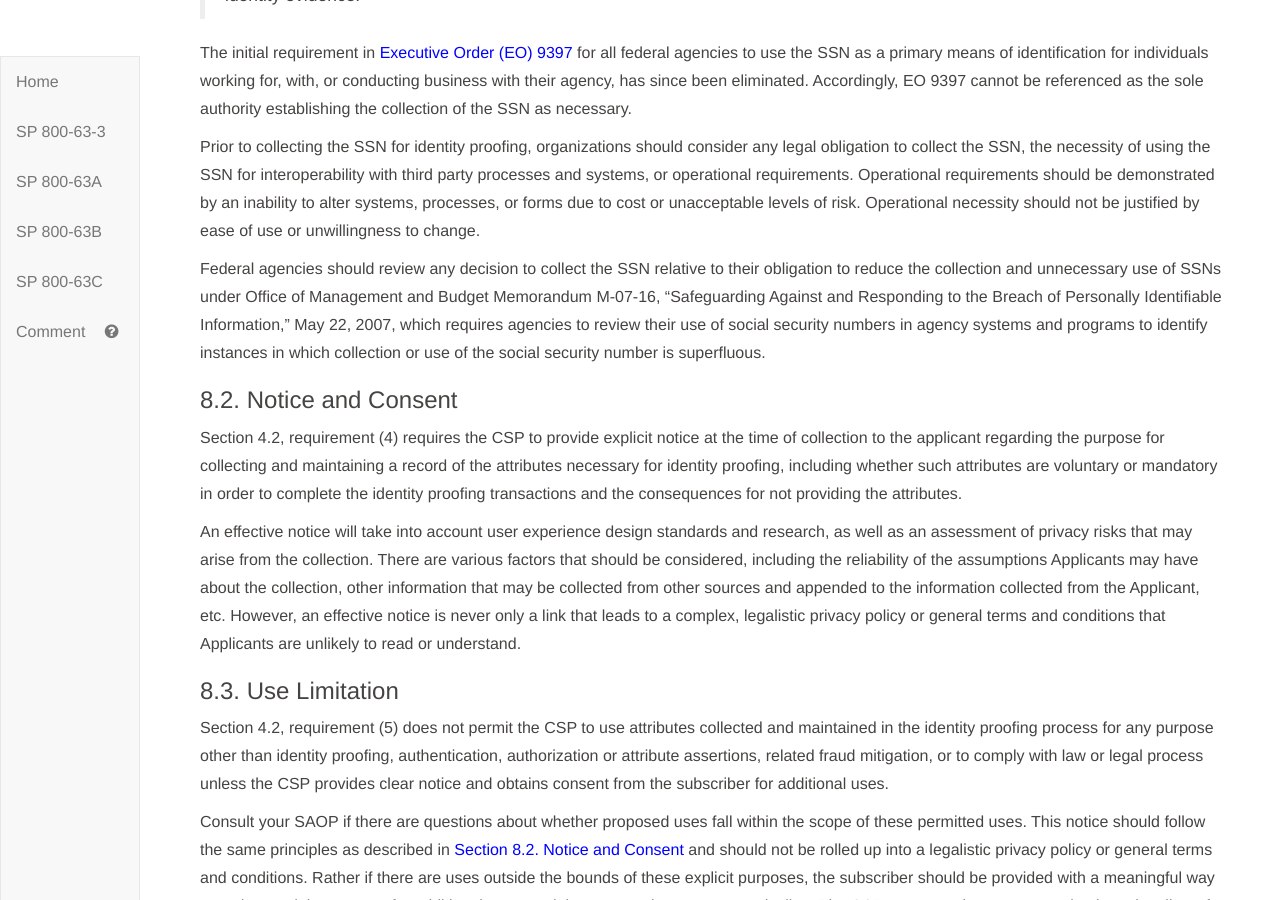
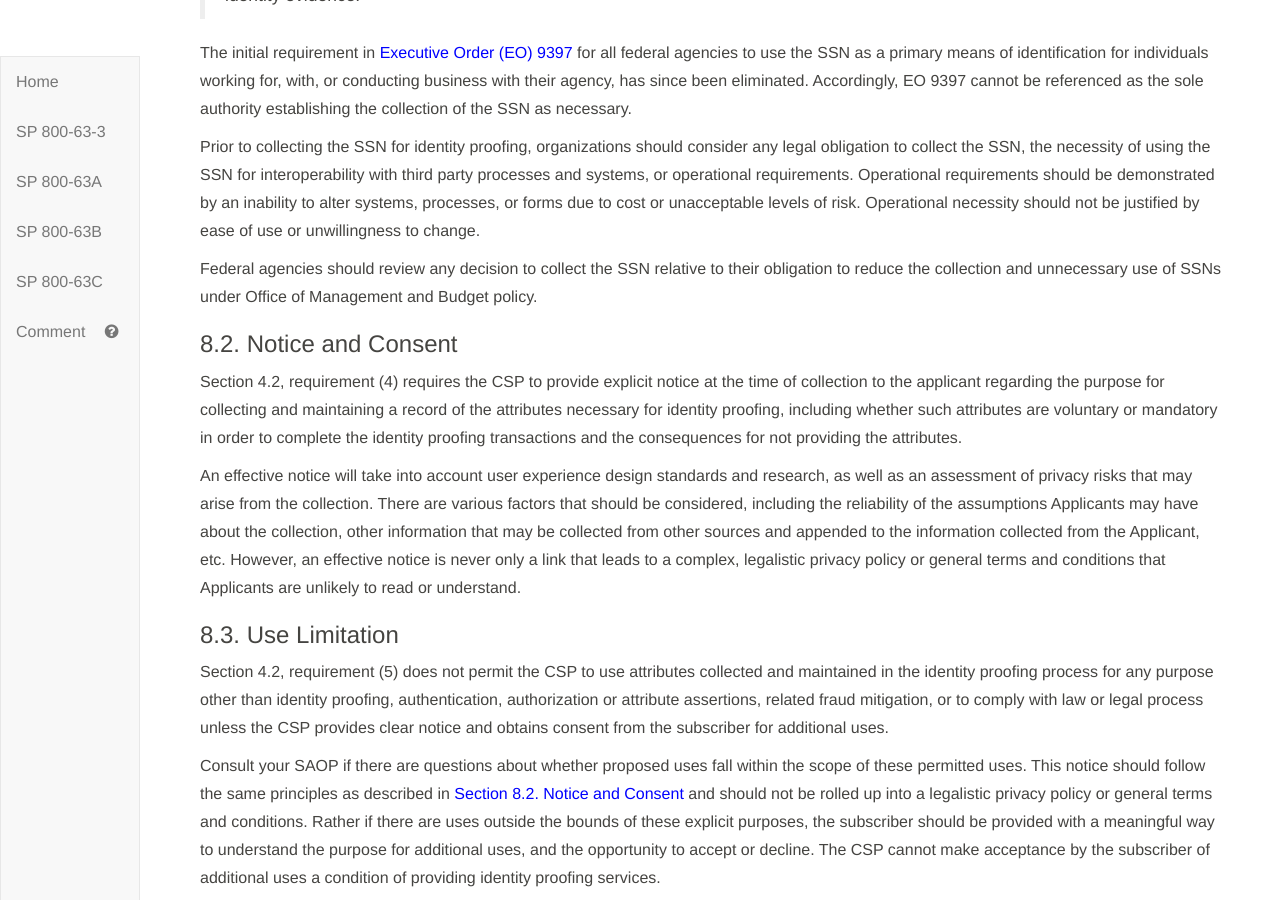
Before and after one commit to usnistgov/800-63-3, a Jekyll site: the page built from sp800-63a/sec8_privacy.md, in a window 1280 px wide and 900 px high, scrolled down 681 px. Built offline with Jekyll 4.4.1, drawn with Linux system fonts in a browser that asks for light colours; our own code applies the rules of GitHub Pages for plain Markdown files.

Commit message:
Closes #1041

```diff
--- a/sp800-63a/sec8_privacy.md
+++ b/sp800-63a/sec8_privacy.md
@@ -22,7 +22,7 @@ The initial requirement in [Executive Order (EO) 9397](#9397) for all federal ag
 
 Prior to collecting the SSN for identity proofing, organizations should consider any legal obligation to collect the SSN, the necessity of using the SSN for interoperability with third party processes and systems, or operational requirements. Operational requirements should be demonstrated by an inability to alter systems, processes, or forms due to cost or unacceptable levels of risk. Operational necessity should not be justified by ease of use or unwillingness to change.
 
-Federal agencies should review any decision to collect the SSN relative to their obligation to reduce the collection and unnecessary use of SSNs under Office of Management and Budget Memorandum M-07-16, "Safeguarding Against and Responding to the Breach of Personally Identifiable Information," May 22, 2007, which requires agencies to review their use of social security numbers in agency systems and programs to identify instances in which collection or use of the social security number is superfluous.
+Federal agencies should review any decision to collect the SSN relative to their obligation to reduce the collection and unnecessary use of SSNs under Office of Management and Budget policy.
 
 ### <a name="consent"></a>8.2. Notice and Consent
 
```
